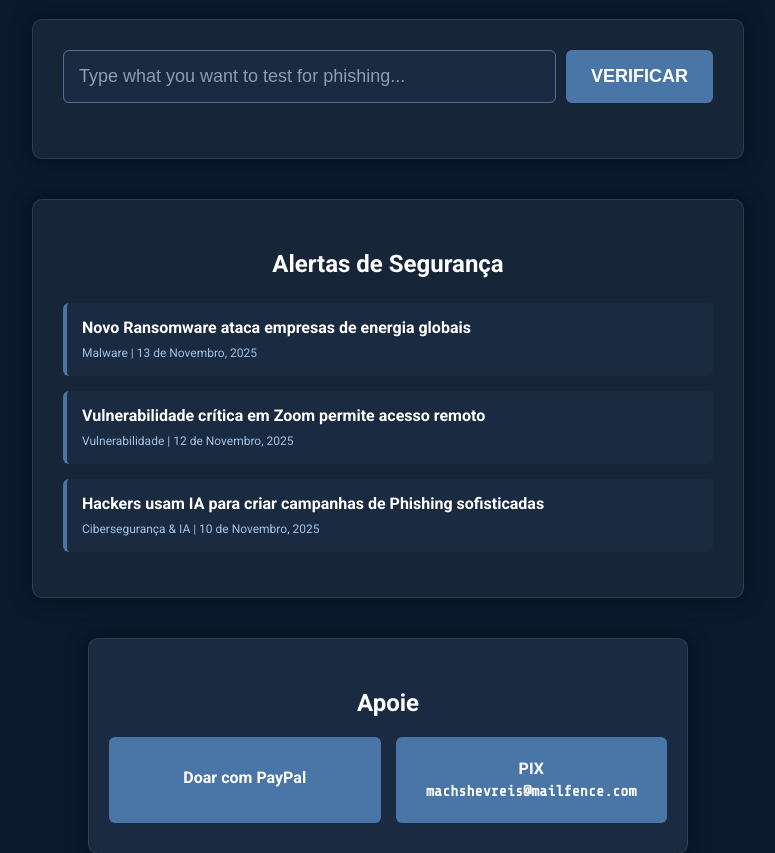
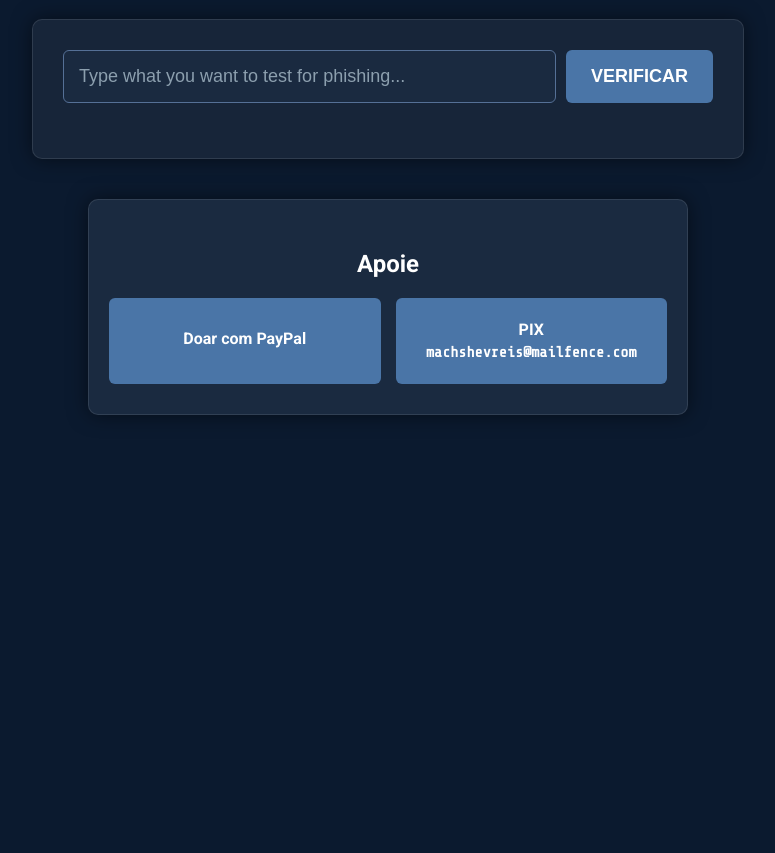
Before and after one commit to FFReis23/stripedowlsecurity, a Flask app: page / in a window 1280 px wide. Shown: the part 291-1144 px from the top of the page, without its empty margins (252-1027 px from the left). After the commit the page ends 706 px from the top, so only its background shows below. Run offline with Flask 3, Linux system fonts and the light colour scheme.

Commit message:
Update index.html

```diff
--- a/templates/index.html
+++ b/templates/index.html
@@ -47,6 +47,29 @@
         .header > * {
             z-index: 2;
         }
+
+        /* ESTILO DO BOTÃO DE DESTAQUES (NOVO) */
+        .highlight-button {
+            position: absolute; /* Posição absoluta dentro do cabeçalho */
+            top: 20px;
+            right: 20px;
+            z-index: 3; /* Acima de tudo */
+            background-color: #4a75a7;
+            color: white;
+            padding: 8px 15px;
+            border-radius: 4px;
+            text-decoration: none;
+            font-weight: bold;
+            font-size: 14px;
+            transition: background 0.3s;
+            text-transform: uppercase;
+        }
+
+        .highlight-button:hover {
+            background: #5b87c7;
+        }
+        /* FIM DO ESTILO DO BOTÃO DESTAQUES */
+
 
         /* ESTILO DO H1 HACKER */
         h1 {
@@ -126,54 +149,7 @@
             font-size: 16px;
         }
 
-        /* ESTILOS PARA O NOVO BLOCO DE ARTIGOS */
-        .articles-container {
-            max-width: 650px;
-            margin: 40px auto;
-            background: rgba(255, 255, 255, 0.05);
-            padding: 30px;
-            border-radius: 10px;
-            box-shadow: 0 0 20px rgba(0, 0, 0, 0.5);
-            border: 1px solid rgba(255, 255, 255, 0.1);
-        }
-
-        .articles-container h2 {
-            font-size: 24px;
-            font-weight: 700;
-            color: #ffffff;
-            margin-bottom: 25px;
-            text-align: center;
-        }
-
-        .article-item {
-            background: #1a2a40;
-            padding: 15px;
-            border-radius: 6px;
-            margin-bottom: 15px;
-            border-left: 4px solid #4a75a7;
-            cursor: pointer;
-            transition: background 0.3s;
-        }
-
-        .article-item:hover {
-            background: #2a3a50;
-        }
-
-        .article-item a {
-            color: #ffffff;
-            text-decoration: none;
-            font-weight: bold;
-            display: block;
-            font-size: 16px;
-            margin-bottom: 5px;
-        }
-
-        .article-item span {
-            font-size: 12px;
-            color: #a0c3e7;
-        }
-        /* FIM DOS ESTILOS PARA ARTIGOS */
-
+        /* ESTILOS DE SUPORTE */
         .support-container {
             max-width: 600px;
             margin: 40px auto;
@@ -265,6 +241,8 @@
 <body>
 
     <div class="header">
+        <a href="ataque.html" class="highlight-button">Destaques</a>
+
         <h1>STRIPED OWL SECURITY</h1>
         <p class="subtitle">Analise arquivos, domínios, IPs e URLs suspeitos para detectar malware e outras violações</p>
     </div>
@@ -284,24 +262,6 @@
         {% endif %}
     </div>
 
-    <div class="articles-container">
-        <h2>Alertas de Segurança</h2>
-
-        <div class="article-item">
-            <a href="#">Novo Ransomware ataca empresas de energia globais</a>
-            <span>Malware | 13 de Novembro, 2025</span>
-        </div>
-
-        <div class="article-item">
-            <a href="#">Vulnerabilidade crítica em Zoom permite acesso remoto</a>
-            <span>Vulnerabilidade | 12 de Novembro, 2025</span>
-        </div>
-
-        <div class="article-item">
-            <a href="#">Hackers usam IA para criar campanhas de Phishing sofisticadas</a>
-            <span>Cibersegurança & IA | 10 de Novembro, 2025</span>
-        </div>
-    </div>
     <div class="support-container">
         <div class="support-card">
             <h2>Apoie</h2>
```
